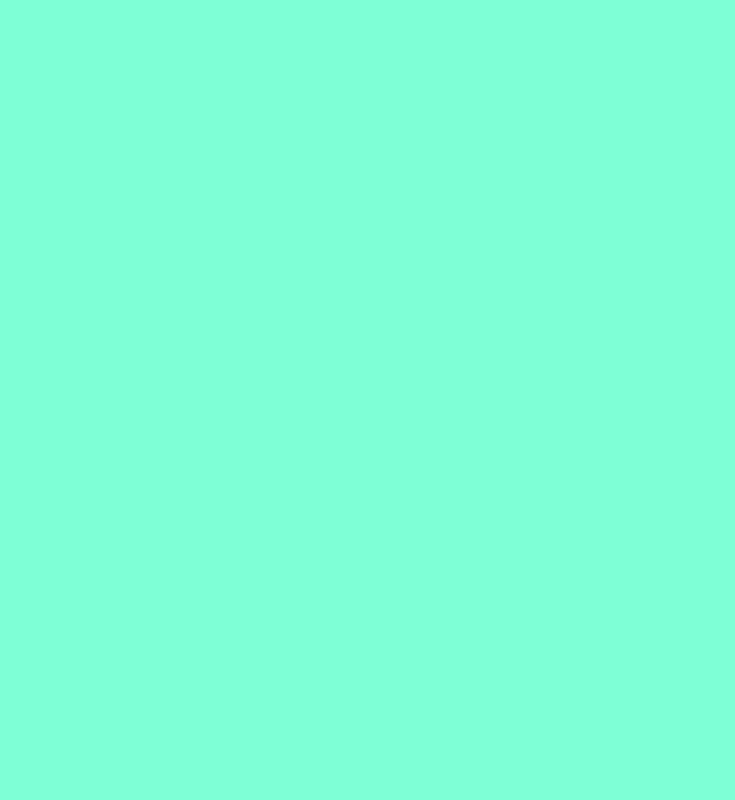
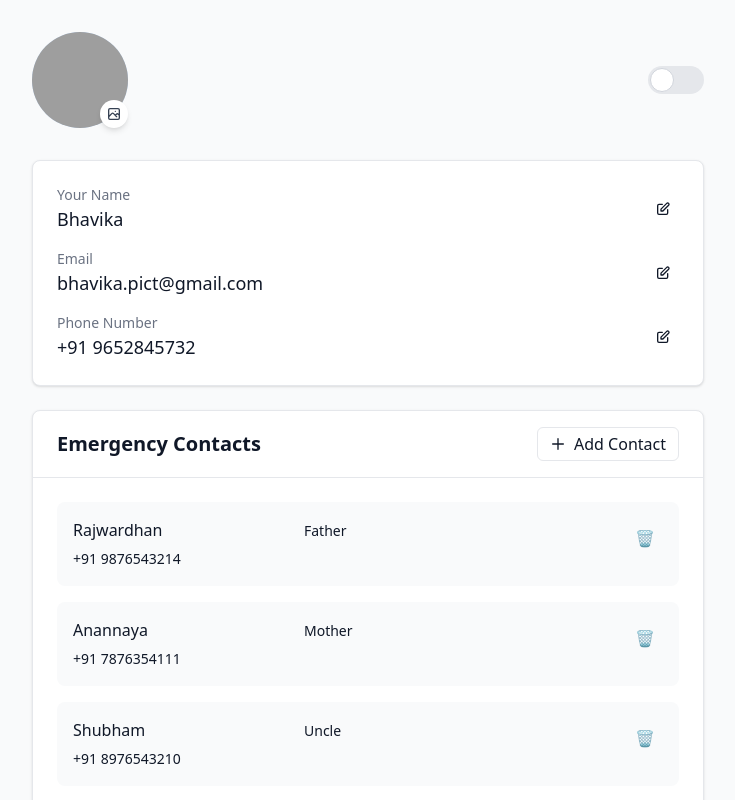
Before and after one commit to RAJWARDHAN-B/safetyRoutes, a React (Vite) app: page /accounts in a window 1280 px wide. Before the commit this address had no page. Shown: the top 800 px of the page, without its empty margins (272-1007 px from the left). Built offline with nearby package versions, Linux system fonts and the light colour scheme; grey boxes are pictures that could not be loaded.

Commit message:
accounts ka page works with delete button!

```diff
--- a/src/Accounts.jsx
+++ b/src/Accounts.jsx
@@ -11,10 +11,9 @@ const ProfilePage = () => {
 
   const [emergencyContacts, setEmergencyContacts] = useState([
     { name: 'Rajwardhan', relation: 'Father', phone: '+91 9876543214' },
-    { name: 'anannaya ', relation: 'Mother', phone: '+91 7876354111' },
+    { name: 'Anannaya ', relation: 'Mother', phone: '+91 7876354111' },
     { name: 'Shubham ', relation: 'Uncle', phone: '+91 8976543210' },
     { name: 'Shuvayu', relation: 'Uncle', phone: '+91 986223210' },
-
   ]);
 
   const addEmergencyContact = () => {
@@ -34,21 +33,22 @@ const ProfilePage = () => {
     setEmergencyContacts(updatedContacts);
   };
 
+  // Function to delete an emergency contact
+  const deleteContact = (index) => {
+    const updatedContacts = emergencyContacts.filter((_, i) => i !== index);
+    setEmergencyContacts(updatedContacts);
+  };
+
   return (
-
     <div className={`min-h-screen p-8 transition-colors duration-200 ${darkMode ? 'bg-slate-900 text-gray-100' : 'bg-gray-50 text-gray-900'}`}>
-
-
       <div className="max-w-2xl mx-auto space-y-6">
         {/* Profile Header */}
-
         <div className="flex justify-between items-center mb-8">
-
           <div className="flex items-center gap-4">
             <div className="relative">
               <div className="w-24 h-24 rounded-full bg-blue-200 flex items-center justify-center overflow-hidden">
                 <img
-                  src="src\avatarr.png"
+                  src="src\\avatarr.png"
                   alt="Profile"
                   className="w-full h-full object-cover"
                 />
@@ -57,7 +57,7 @@ const ProfilePage = () => {
                 className="absolute bottom-0 right-0 rounded-full p-1.5 bg-white text-gray-700 shadow-md hover:bg-gray-100"
               >
                 <svg className="w-4 h-4" fill="none" stroke="currentColor" viewBox="0 0 24 24">
-                  <path d="M4 16l4.586-4.586a2 2 0 012.828 0L16 16m-2-2l1.586-1.586a2 2 0 012.828 0L20 14m-6-6h.01M6 20h12a2 2 0 002-2V6a2 2 0 00-2-2H6a2 2 0 00-2 2v12a2 2 0 002 2z" strokeLinecap="round" strokeLinejoin="round" strokeWidth="2"/>
+                  <path d="M4 16l4.586-4.586a2 2 0 012.828 0L16 16m-2-2l1.586-1.586a2 2 0 012.828 0L20 14m-6-6h.01M6 20h12a2 2 0 002-2V6a2 2 0 00-2-2H6a2 2 0 00-2 2v12a2 2 0 002 2z" strokeLinecap="round" strokeLinejoin="round" strokeWidth="2" />
                 </svg>
               </button>
             </div>
@@ -74,9 +74,6 @@ const ProfilePage = () => {
             </label>
           </div>
         </div>
-
-
-
 
         {/* Personal Information */}
         <div className={`rounded-lg shadow-sm border ${darkMode ? 'bg-slate-800 border-slate-700' : 'bg-white border-gray-200'}`}>
@@ -101,7 +98,7 @@ const ProfilePage = () => {
                   onClick={() => setIsEditing({ ...isEditing, name: !isEditing.name })}
                 >
                   <svg className="w-4 h-4" fill="none" stroke="currentColor" viewBox="0 0 24 24">
-                    <path d="M11 5H6a2 2 0 00-2 2v11a2 2 0 002 2h11a2 2 0 002-2v-5m-1.414-9.414a2 2 0 112.828 2.828L11.828 15H9v-2.828l8.586-8.586z" strokeLinecap="round" strokeLinejoin="round" strokeWidth="2"/>
+                    <path d="M11 5H6a2 2 0 00-2 2v11a2 2 0 002 2h11a2 2 0 002-2v-5m-1.414-9.414a2 2 0 112.828 2.828L11.828 15H9v-2.828l8.586-8.586z" strokeLinecap="round" strokeLinejoin="round" strokeWidth="2" />
                   </svg>
                 </button>
               </div>
@@ -125,7 +122,7 @@ const ProfilePage = () => {
                   onClick={() => setIsEditing({ ...isEditing, email: !isEditing.email })}
                 >
                   <svg className="w-4 h-4" fill="none" stroke="currentColor" viewBox="0 0 24 24">
-                    <path d="M11 5H6a2 2 0 00-2 2v11a2 2 0 002 2h11a2 2 0 002-2v-5m-1.414-9.414a2 2 0 112.828 2.828L11.828 15H9v-2.828l8.586-8.586z" strokeLinecap="round" strokeLinejoin="round" strokeWidth="2"/>
+                    <path d="M11 5H6a2 2 0 00-2 2v11a2 2 0 002 2h11a2 2 0 002-2v-5m-1.414-9.414a2 2 0 112.828 2.828L11.828 15H9v-2.828l8.586-8.586z" strokeLinecap="round" strokeLinejoin="round" strokeWidth="2" />
                   </svg>
                 </button>
               </div>
@@ -149,7 +146,7 @@ const ProfilePage = () => {
                   onClick={() => setIsEditing({ ...isEditing, phone: !isEditing.phone })}
                 >
                   <svg className="w-4 h-4" fill="none" stroke="currentColor" viewBox="0 0 24 24">
-                    <path d="M11 5H6a2 2 0 00-2 2v11a2 2 0 002 2h11a2 2 0 002-2v-5m-1.414-9.414a2 2 0 112.828 2.828L11.828 15H9v-2.828l8.586-8.586z" strokeLinecap="round" strokeLinejoin="round" strokeWidth="2"/>
+                    <path d="M11 5H6a2 2 0 00-2 2v11a2 2 0 002 2h11a2 2 0 002-2v-5m-1.414-9.414a2 2 0 112.828 2.828L11.828 15H9v-2.828l8.586-8.586z" strokeLinecap="round" strokeLinejoin="round" strokeWidth="2" />
                   </svg>
                 </button>
               </div>
@@ -166,7 +163,7 @@ const ProfilePage = () => {
               className={`px-3 py-1 rounded-md border flex items-center gap-2 ${darkMode ? 'border-slate-600 hover:bg-slate-700' : 'border-gray-200 hover:bg-gray-50'}`}
             >
               <svg className="w-4 h-4" fill="none" stroke="currentColor" viewBox="0 0 24 24">
-                <path d="M12 4v16m8-8H4" strokeLinecap="round" strokeLinejoin="round" strokeWidth="2"/>
+                <path d="M12 4v16m8-8H4" strokeLinecap="round" strokeLinejoin="round" strokeWidth="2" />
               </svg>
               Add Contact
             </button>
@@ -200,11 +197,10 @@ const ProfilePage = () => {
                       />
                     </div>
                     <button
+                      onClick={() => deleteContact(index)}
                       className={`p-2 rounded-md hover:${darkMode ? 'bg-slate-600' : 'bg-gray-100'}`}
                     >
-                      <svg className="w-4 h-4" fill="none" stroke="currentColor" viewBox="0 0 24 24">
-                        <path d="M11 5H6a2 2 0 00-2 2v11a2 2 0 002 2h11a2 2 0 002-2v-5m-1.414-9.414a2 2 0 112.828 2.828L11.828 15H9v-2.828l8.586-8.586z" strokeLinecap="round" strokeLinejoin="round" strokeWidth="2"/>
-                      </svg>
+                      🗑️
                     </button>
                   </div>
                 </div>
@@ -222,7 +218,7 @@ const ProfilePage = () => {
             <button className="w-full flex justify-between items-center text-purple-500 hover:text-purple-600 py-2">
               See all reports
               <svg className="w-4 h-4" fill="none" stroke="currentColor" viewBox="0 0 24 24">
-                <path d="M9 5l7 7-7 7" strokeLinecap="round" strokeLinejoin="round" strokeWidth="2"/>
+                <path d="M9 5l7 7-7 7" strokeLinecap="round" strokeLinejoin="round" strokeWidth="2" />
               </svg>
             </button>
           </div>
--- a/src/App.jsx
+++ b/src/App.jsx
@@ -13,6 +13,7 @@ import SignUpPage from "./SignUpPage"; // Create this page
 import Map from "./Map";
 import FileReport from "./FileReport";
 import Accounts from "./Accounts";
+import HowItWorks from "./HowitWorks";
 import AboutUs from "./AboutUs";
 import BotpressChat from "./components/botpressChat";
 
@@ -27,7 +28,9 @@ function App() {
         <Route path="/map" element={<Map/>}/>
         <Route path="/file" element={<FileReport/>}/>
         <Route path="/aboutus" element={<AboutUs/>}/>
-        <Route path="/acc" element={<Accounts/>}/>
+        <Route path="/accounts" element={<Accounts/>}/>
+        <Route path="/how" element={<HowItWorks/>}/>
+
       </Routes>
     </Router>
   );
--- a/src/LandingPage.jsx
+++ b/src/LandingPage.jsx
@@ -5,22 +5,25 @@ import lightMapBg from './lightmapbg.png';
 import profileIcon from './profileicon.png';
 import { motion } from 'framer-motion';
 
-const MissionPathAnimation = () => {
+const MissionPathAnimation = ({isLightMode }) => {
   return (
 <div className="absolute inset-0 h-[500px] pointer-events-none z-10">
-      <svg className="absolute top-11/60 left-1/2 transform -translate-x-1/2 -translate-y-1/2 w-[500px] h-[250px]" viewBox="0 0 300 150">
+  <svg
+    className="absolute top-11/60 left-1/2 transform -translate-x-1/2 -translate-y-1/2 w-[500px] h-[250px]"
+    viewBox="0 0 300 150"
+  >
     <motion.path
       d="M20,140 L80,100 L140,140 L200,100 L260,140 L280,60"
       fill="none"
-          stroke="#00BFFF"
+      stroke={isLightMode ? '#00BFFF' : '#FFDD00'}  // Light mode: Blue, Dark mode: Yellow
       strokeWidth="2.5"
       strokeDasharray="10"
       initial={{ pathLength: 0 }}
       animate={{ pathLength: 1 }}
       transition={{ duration: 3, ease: "easeInOut", repeat: Infinity, repeatType: "reverse" }}
     />
-        <circle cx="20" cy="140" r="5" fill="#FFDD00" />
-        <circle cx="280" cy="60" r="5" fill="#FFDD00" />
+    <circle cx="20" cy="140" r="5" fill={isLightMode ? '#FFDD00' : '#00BFFF'} />
+    <circle cx="280" cy="60" r="5" fill={isLightMode ? '#FFDD00' : '#00BFFF'} />
   </svg>
 </div>
   );
@@ -51,7 +54,7 @@ const LandingPage = () => {
         <div className="flex space-x-10">
           <button
             className="text-white font-medium"
-            onClick={() => navigate("/how-it-works")}
+            onClick={() => navigate("/how")}
           >
             How it Works
           </button>
@@ -114,7 +117,10 @@ const LandingPage = () => {
         >
           Sign Up
         </button>
-        <button className="bg-purple-800 p-1 rounded-full hover:bg-purple-900 transition w-10 h-10 flex items-center justify-center">
+        <button
+        onClick={() => navigate("/accounts")}
+
+        className="bg-purple-800 p-1 rounded-full hover:bg-purple-900 transition w-10 h-10 flex items-center justify-center">
           {/* <img
             src="waysecure\src\download.png"
             alt="Profile"
```
Lines whose indentation alone changed are shown as unchanged.
